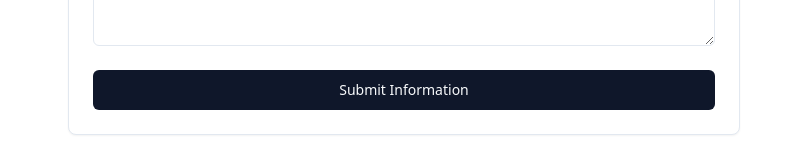
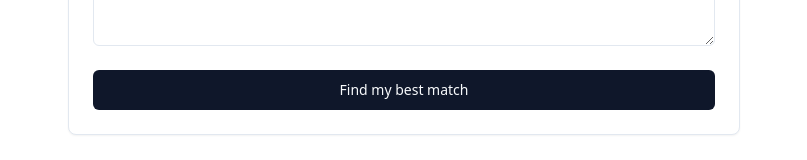
Before and after one commit to TzuTingWei/whisper-script-speak, a React (Vite) app: page / in a window 1280 px wide. Shown: the part 567-727 px from the top of the page, without its empty margins (236-1043 px from the left). Built offline with nearby package versions, Linux system fonts and the light colour scheme.

Commit message:
Change submit button text
Change the text on the submit button from "Submit Information" to "Find my best match".

```diff
--- a/src/components/ConferenceForm.tsx
+++ b/src/components/ConferenceForm.tsx
@@ -1,3 +1,4 @@
+
 import React, { useState } from 'react';
 import { Card, CardContent, CardHeader, CardTitle } from '@/components/ui/card';
 import { Button } from '@/components/ui/button';
@@ -79,7 +80,7 @@ const ConferenceForm = () => {
           </div>
 
           <Button type="submit" className="w-full">
-            Submit Information
+            Find my best match
           </Button>
         </form>
       </CardContent>
```
